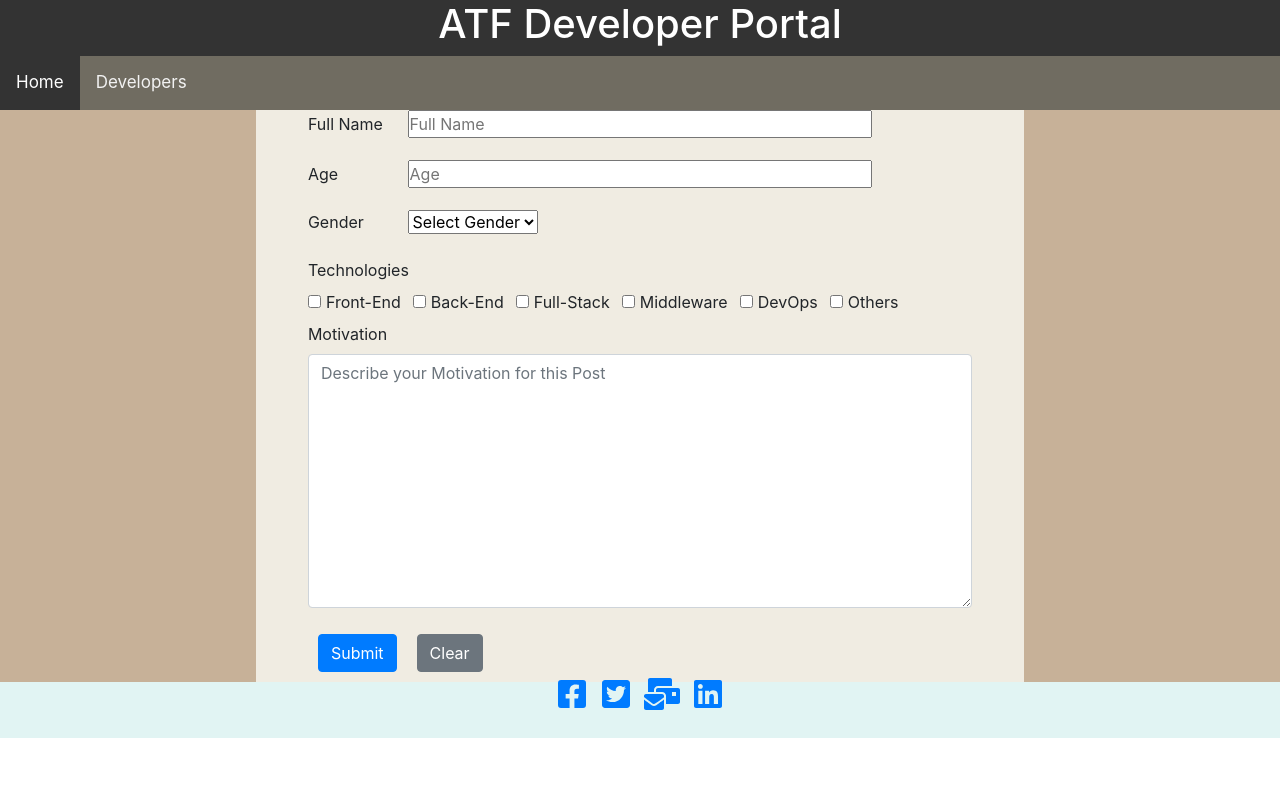
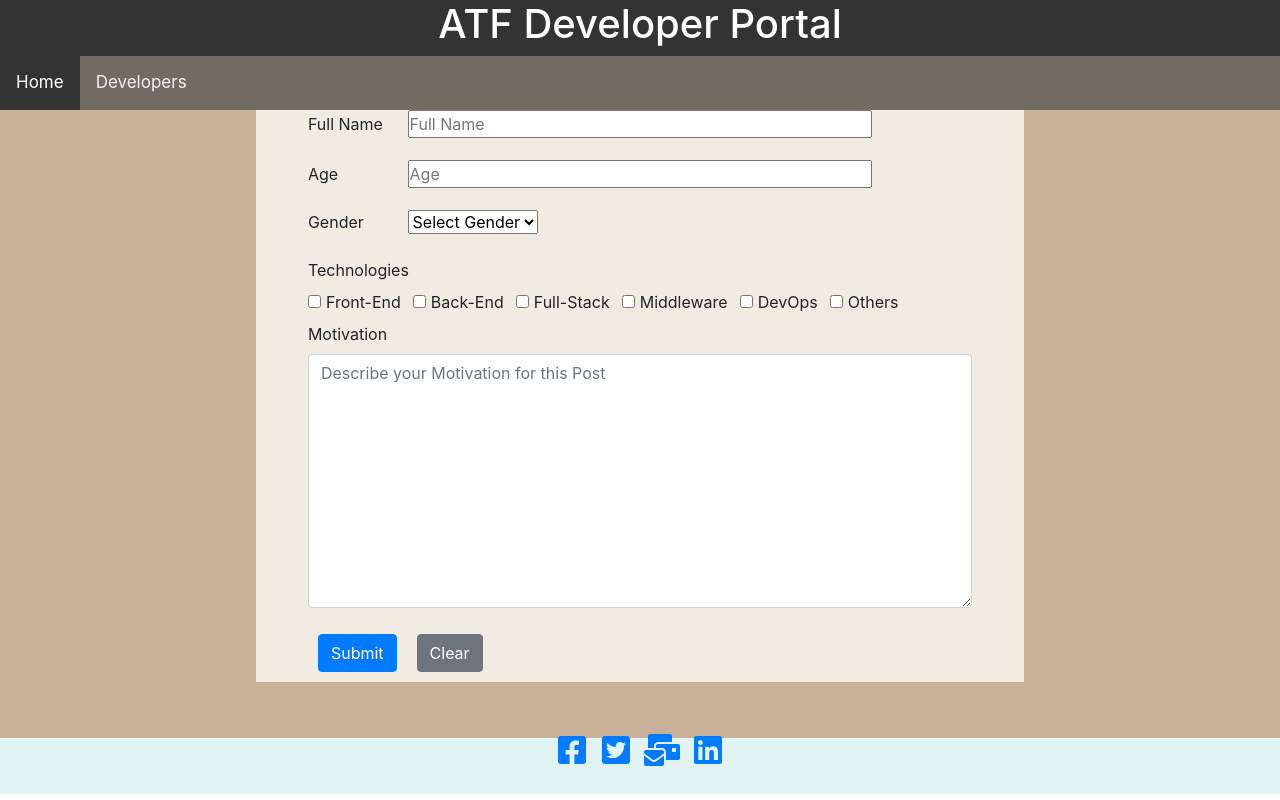
Before and after one commit to Abhishekkuri/react-form, a React (Create React App) app: page / in a window 1280 px wide. Built offline with nearby package versions, Linux system fonts and the light colour scheme.

Commit message:
added padding

```diff
--- a/src/components/Form/Form.css
+++ b/src/components/Form/Form.css
@@ -1,3 +1,8 @@
+.body {
+    background: #c7b198;
+    padding-bottom: 7vh;
+}
+
 .container {
     width: 60% !important;
     background: #f0ece2;
@@ -14,9 +19,7 @@
     text-align: left;
 }
 
-.body {
-    background: #c7b198;
-}
+
 
 .form-label {
     width: 15%;
```
